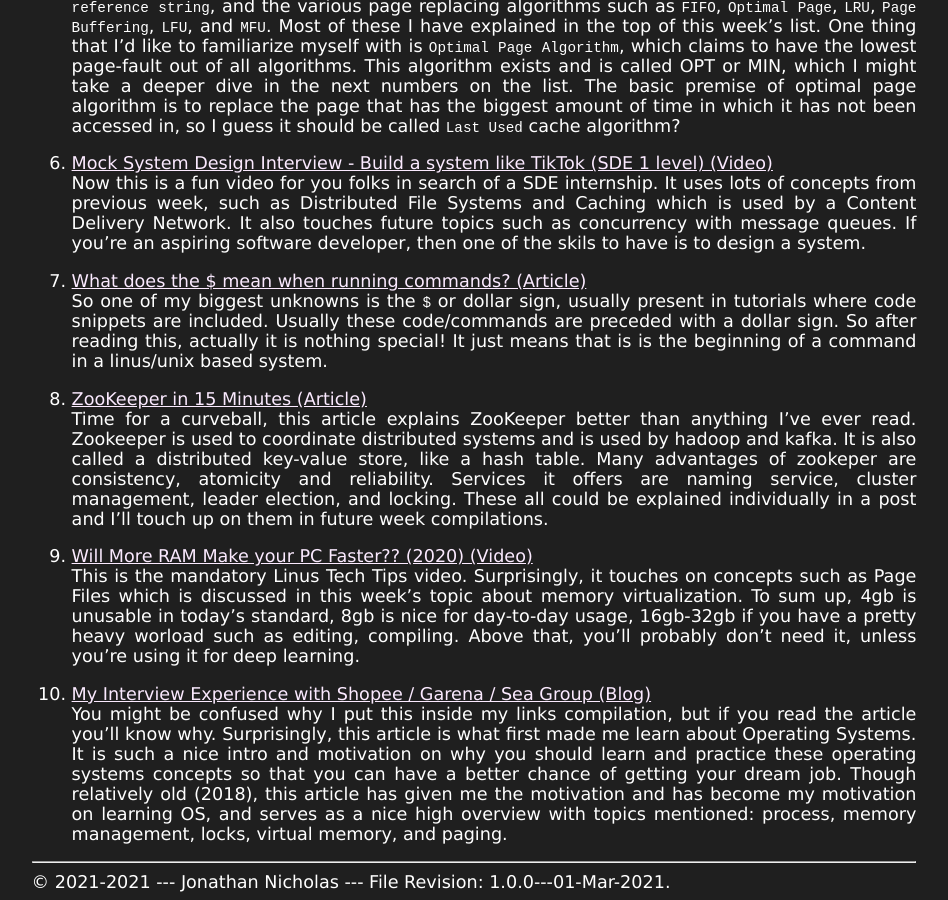
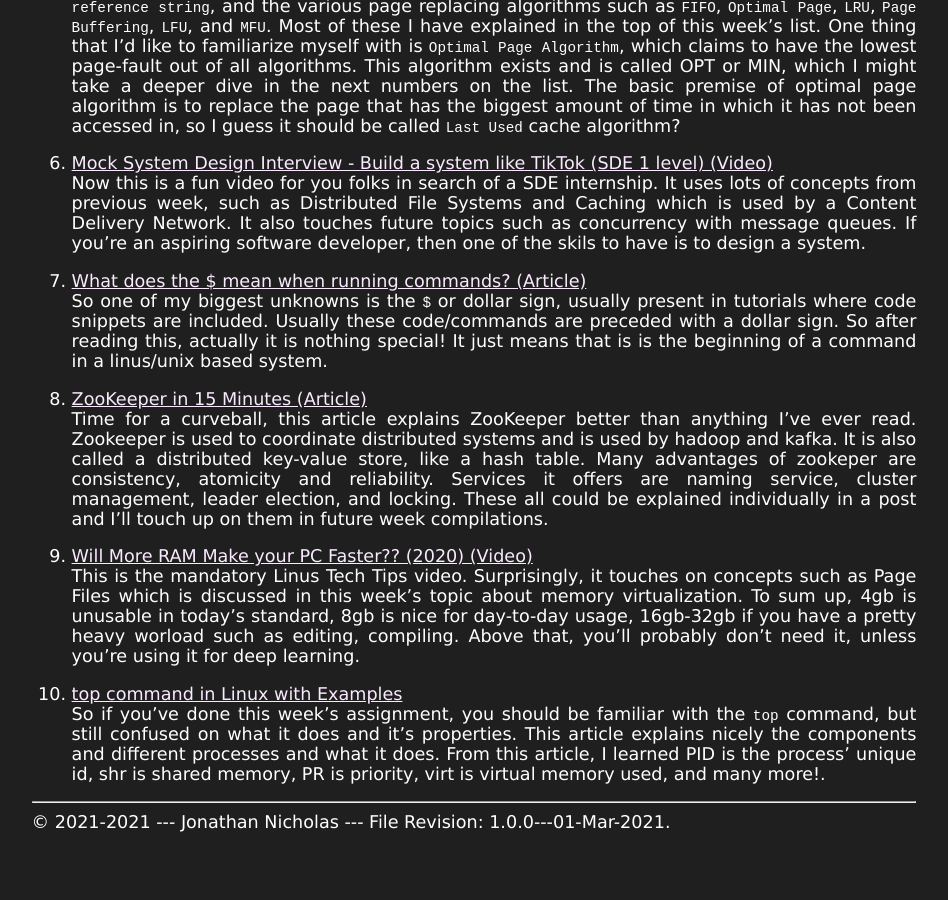
Before and after one commit to jojonicho/os211, a Jekyll site: the page built from w05.md, in a window 1280 px wide and 900 px high, scrolled down 1129 px. Shown: the whole window, without its empty margins (166-1114 px from the left). Built offline with Jekyll 4.4.1, drawn with Linux system fonts in a browser that asks for light colours; our own code applies the rules of GitHub Pages for plain Markdown files; after the commit the page ends 1969 px from its top, so only the background shows below that.

Commit message:
update w05 list

```diff
--- a/w05.md
+++ b/w05.md
@@ -32,5 +32,5 @@ Time for a curveball, this article explains ZooKeeper better than anything I've
 9. [Will More RAM Make your PC Faster?? (2020) (Video)](https://www.youtube.com/watch?v=kUFWalEf31w)<br>
 This is the mandatory Linus Tech Tips video. Surprisingly, it touches on concepts such as Page Files which is discussed in this week's topic about memory virtualization. To sum up, 4gb is unusable in today's standard, 8gb is nice for day-to-day usage, 16gb-32gb if you have a pretty heavy worload such as editing, compiling. Above that, you'll probably don't need it, unless you're using it for deep learning.
 
-10. [My Interview Experience with Shopee / Garena / Sea Group (Blog)](https://forthright48.com/interview-with-shopee-garena/)<br>
-You might be confused why I put this inside my links compilation, but if you read the article you'll know why. Surprisingly, this article is what first made me learn about Operating Systems. It is such a nice intro and motivation on why you should learn and practice these operating systems concepts so that you can have a better chance of getting your dream job. Though relatively old (2018), this article has given me the motivation and has become my motivation on learning OS, and serves as a nice high overview with topics mentioned: process, memory management, locks, virtual memory, and paging.
+10. [top command in Linux with Examples](https://www.geeksforgeeks.org/top-command-in-linux-with-examples/)<br>
+So if you've done this week's assignment, you should be familiar with the `top` command, but still confused on what it does and it's properties. This article explains nicely the components and different processes and what it does. From this article, I learned PID is the process' unique id, shr is shared memory, PR is priority, virt is virtual memory used, and many more!.
```
Also changed, not shown: 5 other files.
